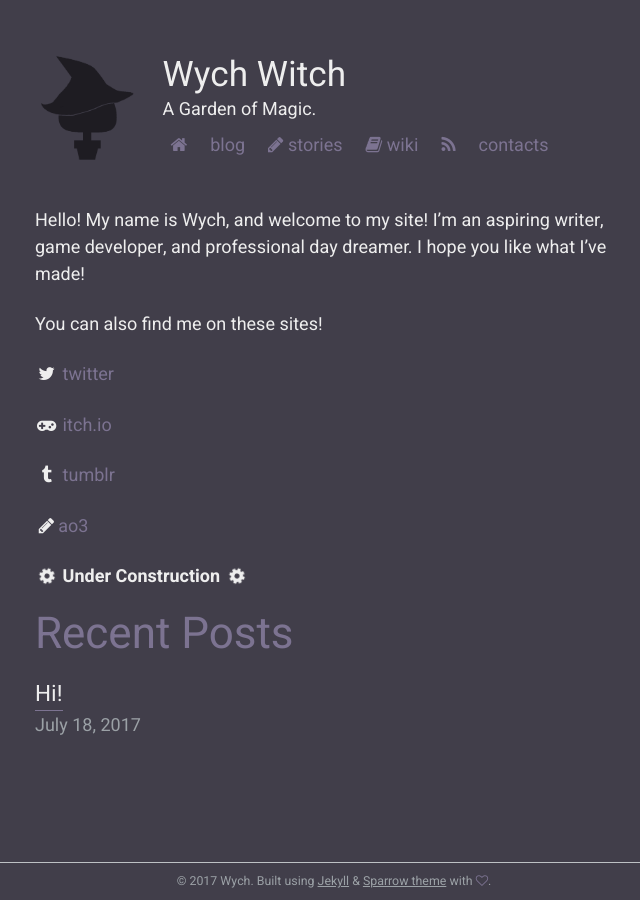
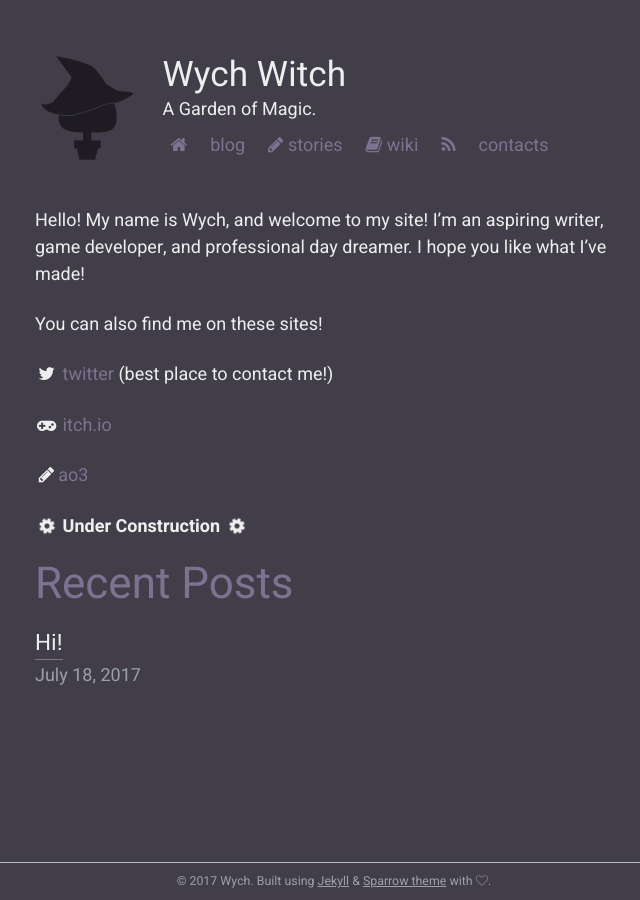
Before and after one commit to BarrelTitor/main, a Jekyll site: the page built from index.md, in a window 1280 px wide. Shown: the whole page, without its empty margins (306-946 px from the left). Built offline with Jekyll 4.4.1, drawn with Linux system fonts in a browser that asks for light colours.

Commit message:
finished with lists for now

```diff
--- a/index.md
+++ b/index.md
@@ -8,11 +8,9 @@ Hello! My name is Wych, and welcome to my site! I'm an aspiring writer, game dev
 You can also find me on these sites!
 
 
-<i class="fa fa-twitter fa-1x fa-fw"></i> <font size="+1"><a href="https://twitter.com/wychwitch">twitter</a></font>
+<i class="fa fa-twitter fa-1x fa-fw"></i> <font size="+1"><a href="https://twitter.com/wychwitch">twitter</a></font> (best place to contact me!)
 
 <i class="fa fa-gamepad fa-1x fa-fw"></i> <font size="+1"><a href="https://wychwitch.itch.io">itch.io</a></font>
-
-<i class="fa fa-tumblr fa-1x fa-fw"></i> <font size="+1"><a href="https://wychwitch.tumblr.com">tumblr</a></font>
 
 <i class="fa fa-pencil fa-1x fa-fw"></i><font size="+1"><a href="https://archiveofourown.org">ao3</a></font>
 
```
